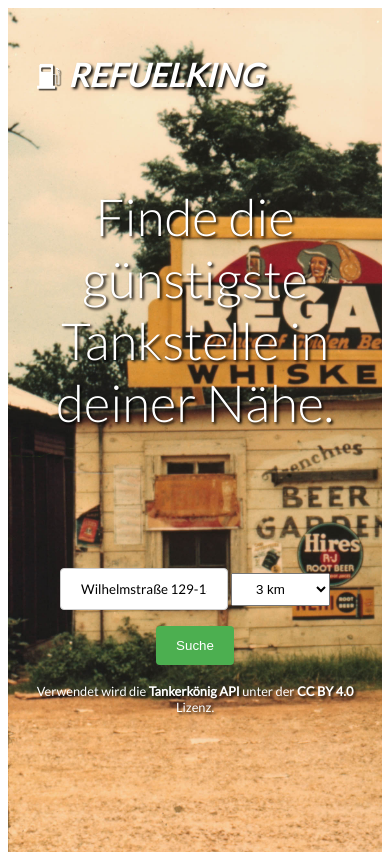
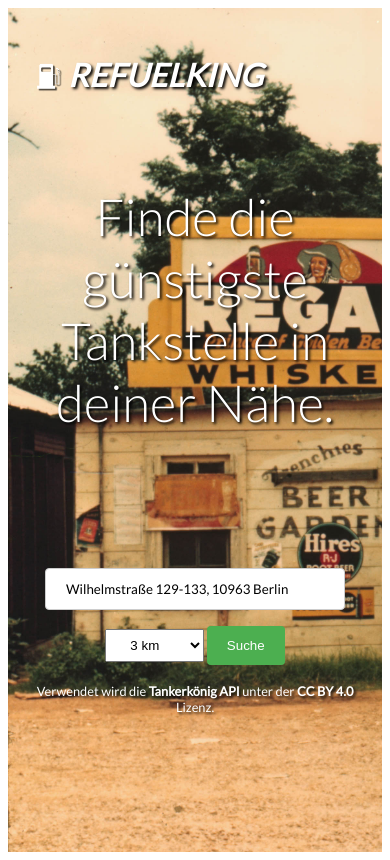
Before and after one commit to libeanim/refuelking, a Flask app: page / in a window 390 px wide. Run offline with Flask 2, Linux system fonts and the light colour scheme; parts of the project's set-up code (start-up, migrations or seed data) failed here and were passed over.

Commit message:
Improved responsiveness.

```diff
--- a/refuelking/static/index.css
+++ b/refuelking/static/index.css
@@ -36,16 +36,14 @@
   margin-top: 15vh;
 }
 
-input[type=text]{
-  width: 50%;
-}
-
 select {
   padding: 7px 20px;
   margin: 8px 0;
 }
 
 input[type=text] {
+  width: 50%;
+  min-width: 300px;
   font-family: 'Lato', sans-serif;
   padding: 12px 20px;
   margin: 8px 0;
--- a/refuelking/static/search.css
+++ b/refuelking/static/search.css
@@ -113,4 +113,8 @@
     float: none;
     margin-top: 15px;
   }
+
+  #title{
+    font-size: 0.55em;
+  }
 }
```
Lines whose indentation alone changed are shown as unchanged.
